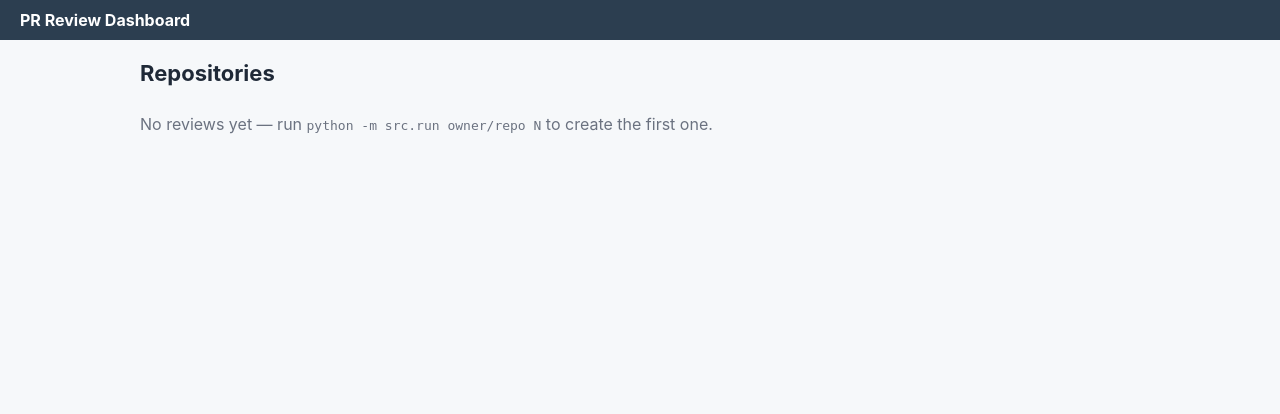
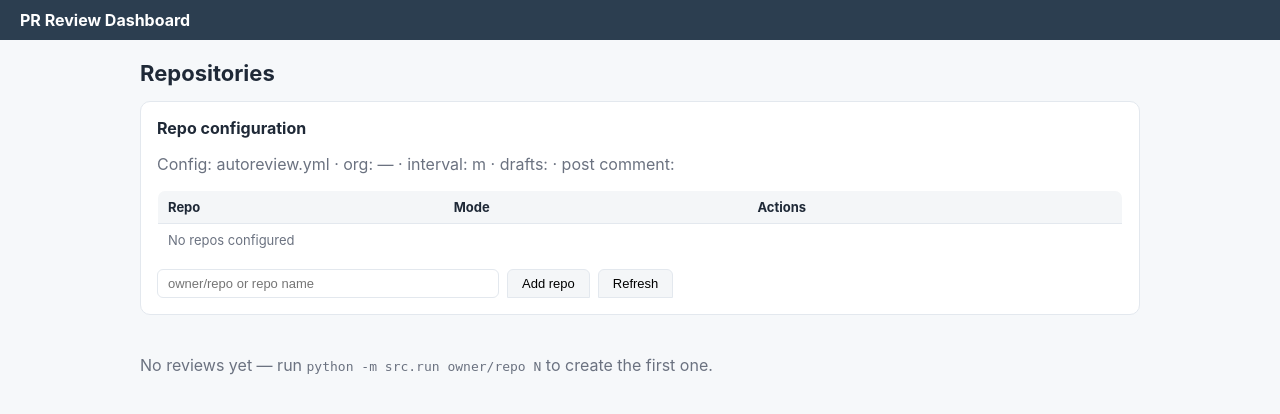
Before and after one commit to letruong272/deepseek-harness-pr-review, a FastAPI app: page / in a window 1280 px wide. Shown: the top 414 px of the page. Run offline with FastAPI, Linux system fonts and the light colour scheme.

Commit message:
feat: manage repo auto/manual config from web UI

```diff
--- a/web/server.py
+++ b/web/server.py
@@ -1,5 +1,6 @@
-"""FastAPI app: read-only PR review dashboard over sessions/."""
+"""FastAPI app: PR review dashboard + repo auto/manual config management."""
 import json
+import os
 from pathlib import Path
 
 from fastapi import FastAPI, HTTPException, Request
@@ -7,6 +8,8 @@
 from fastapi.staticfiles import StaticFiles
 from fastapi.templating import Jinja2Templates
 
+from autoreview_config import load_config as load_autoreview_config
+from autoreview_config import list_repos, remove_repo, set_repo_mode
 from config import load_config
 from web import metrics
 
@@ -21,6 +24,10 @@
     return load_config().session_root
 
 
+def _config_path() -> Path:
+    return Path(os.environ.get("AUTOREVIEW_CONFIG", "autoreview.yml"))
+
+
 @app.get("/", response_class=HTMLResponse)
 def repo_list(request: Request):
     root = _session_root()
@@ -30,8 +37,23 @@
         if rec is not None:
             repos.append(rec)
     repos.sort(key=lambda r: r["prs_total"], reverse=True)
+    cfg_state = None
+    path = _config_path()
+    if path.exists():
+        try:
+            cfg = load_autoreview_config(path)
+            cfg_state = {
+                "org": cfg.get("org"),
+                "interval": cfg.get("interval_minutes"),
+                "drafts": cfg.get("drafts"),
+                "post_comment": cfg.get("post_comment"),
+                "repos": list_repos(path),
+                "config_path": str(path),
+            }
+        except (ValueError, OSError) as e:
+            cfg_state = {"error": str(e)}
     return templates.TemplateResponse(
-        request, "repo_list.html", {"repos": repos})
+        request, "repo_list.html", {"repos": repos, "cfg": cfg_state})
 
 
 @app.get("/repos/{owner}/{repo}", response_class=HTMLResponse)
@@ -56,6 +78,75 @@
         {"detail": detail, "repo_owner": owner, "repo_name": repo})
 
 
+@app.get("/api/config")
+def api_config():
+    path = _config_path()
+    if not path.exists():
+        raise HTTPException(status_code=404, detail="autoreview.yml not found")
+    try:
+        cfg = load_autoreview_config(path)
+        repos = list_repos(path)
+    except (ValueError, OSError) as e:
+        raise HTTPException(status_code=400, detail=f"invalid config: {e}")
+    return {
+        "org": cfg.get("org"),
+        "default_mode": cfg.get("default_mode"),
+        "interval_minutes": cfg.get("interval_minutes"),
+        "post_comment": cfg.get("post_comment"),
+        "skip_human": cfg.get("skip_human"),
+        "drafts": cfg.get("drafts"),
+        "repos": repos,
+        "config_path": str(path),
+    }
+
+
+@app.post("/api/config/repos/{repo}/mode")
+def api_set_mode(repo: str, payload: dict):
+    path = _config_path()
+    if not path.exists():
+        raise HTTPException(status_code=404, detail="autoreview.yml not found")
+    try:
+        mode = payload.get("mode")
+        set_repo_mode(path, repo, mode)
+    except (ValueError, OSError) as e:
+        raise HTTPException(status_code=400, detail=str(e))
+    return {"ok": True, "repo": repo, "mode": mode}
+
+
+@app.post("/api/config/repos")
+def api_add_repo(payload: dict):
+    path = _config_path()
+    if not path.exists():
+        raise HTTPException(status_code=404, detail="autoreview.yml not found")
+    repo = (payload.get("repo") or "").strip()
+    if not repo:
+        raise HTTPException(status_code=400, detail="repo is required")
+    try:
+        cfg = load_autoreview_config(path)
+        if "/" not in repo and not cfg.get("org"):
+            raise HTTPException(
+                status_code=400,
+                detail="org not set in config; use owner/repo format")
+        set_repo_mode(path, repo, payload.get("mode", "auto"))
+    except HTTPException:
+        raise
+    except (ValueError, OSError) as e:
+        raise HTTPException(status_code=400, detail=str(e))
+    return {"ok": True, "repo": repo}
+
+
+@app.delete("/api/config/repos/{repo}")
+def api_remove_repo(repo: str):
+    path = _config_path()
+    if not path.exists():
+        raise HTTPException(status_code=404, detail="autoreview.yml not found")
+    try:
+        remove_repo(path, repo)
+    except (ValueError, OSError) as e:
+        raise HTTPException(status_code=400, detail=str(e))
+    return {"ok": True, "repo": repo}
+
+
 if __name__ == "__main__":
     import uvicorn
 
--- a/web/static/style.css
+++ b/web/static/style.css
@@ -42,3 +42,14 @@
 .tab-btn { background: #f4f6f8; border: 1px solid var(--border); padding: 6px 14px;
            border-radius: 6px 6px 0 0; cursor: pointer; font-size: 13px; }
 .tab-btn.active { background: #2c3e50; color: #fff; border-color: #2c3e50; }
+.config-block { background: #fff; border: 1px solid var(--border);
+                border-radius: 10px; padding: 16px; margin-bottom: 28px; }
+.config-block h2 { margin: 0 0 8px; font-size: 16px; }
+.add-form { display: flex; gap: 8px; margin-top: 12px; }
+.add-input { padding: 6px 10px; border: 1px solid var(--border); border-radius: 6px;
+             flex: 1; max-width: 320px; font-size: 13px; }
+.tab-btn.danger { color: #c0392b; }
+tr.unlisted td { color: #6b7280; }
+.v-auto { background: #eaf7ee; color: #27ae60; }
+.v-manual { background: #eef1f4; color: #6b7280; }
+.v-unlisted { background: #f4f6f8; color: #a0a6ad; }
--- a/web/templates/repo_list.html
+++ b/web/templates/repo_list.html
@@ -1,6 +1,46 @@
 {% extends "base.html" %}
 {% block content %}
 <h1>Repositories</h1>
+
+{% if cfg %}
+<div class="config-block">
+  <h2>Repo configuration</h2>
+  {% if cfg.error %}
+  <p class="empty">Invalid config: {{ cfg.error }}</p>
+  {% else %}
+  <p class="muted">Config: {{ cfg.config_path }} · org: {{ cfg.org or "—" }}
+    · interval: {{ cfg.interval }}m · drafts: {{ cfg.drafts }}
+    · post comment: {{ cfg.post_comment }}</p>
+  <table class="table">
+    <thead><tr><th>Repo</th><th>Mode</th><th>Actions</th></tr></thead>
+    <tbody>
+    {% for r in cfg.repos %}
+      <tr class="{{ 'unlisted' if r.mode == 'unlisted' }}">
+        <td>{{ r.name }}</td>
+        <td><span class="verdict v-{{ r.mode }}">{{ r.mode }}</span></td>
+        <td>
+          {% if r.mode == 'unlisted' %}
+            <button class="tab-btn" onclick="setMode('{{ r.name }}','auto')">Enable auto</button>
+          {% else %}
+            <button class="tab-btn" onclick="setMode('{{ r.name }}','{{ 'manual' if r.mode == 'auto' else 'auto' }}')">Switch to {{ 'manual' if r.mode == 'auto' else 'auto' }}</button>
+            <button class="tab-btn danger" onclick="removeRepo('{{ r.name }}')">Remove</button>
+          {% endif %}
+        </td>
+      </tr>
+    {% else %}
+      <tr><td colspan="3" class="empty">No repos configured</td></tr>
+    {% endfor %}
+    </tbody>
+  </table>
+  <form class="add-form" onsubmit="addRepo(event)">
+    <input class="add-input" id="new-repo" placeholder="owner/repo or repo name">
+    <button class="tab-btn" type="submit">Add repo</button>
+    <button class="tab-btn" type="button" onclick="location.reload()">Refresh</button>
+  </form>
+  {% endif %}
+</div>
+{% endif %}
+
 {% if not repos %}
 <p class="empty">No reviews yet — run
 <code>python -m src.run owner/repo N</code> to create the first one.</p>
@@ -18,4 +58,25 @@
   {% endfor %}
 </div>
 {% endif %}
+
+<script>
+async function postJson(url, body) {
+  const r = await fetch(url, {
+    method: "POST",
+    headers: {"Content-Type": "application/json"},
+    body: JSON.stringify(body)
+  });
+  if (!r.ok) { alert((await r.json()).detail || "error"); return; }
+  location.reload();
+}
+function setMode(repo, mode) { postJson(`/api/config/repos/${encodeURIComponent(repo)}/mode`, {mode}); }
+function removeRepo(repo) {
+  fetch(`/api/config/repos/${encodeURIComponent(repo)}`, {method: "DELETE"})
+    .then(r => r.ok ? location.reload() : alert("error"));
+}
+function addRepo(e) {
+  e.preventDefault();
+  postJson("/api/config/repos", {repo: document.getElementById("new-repo").value.trim()});
+}
+</script>
 {% endblock %}
```
Also changed, not shown: tests/test_server.py (+75 -0 lines).
